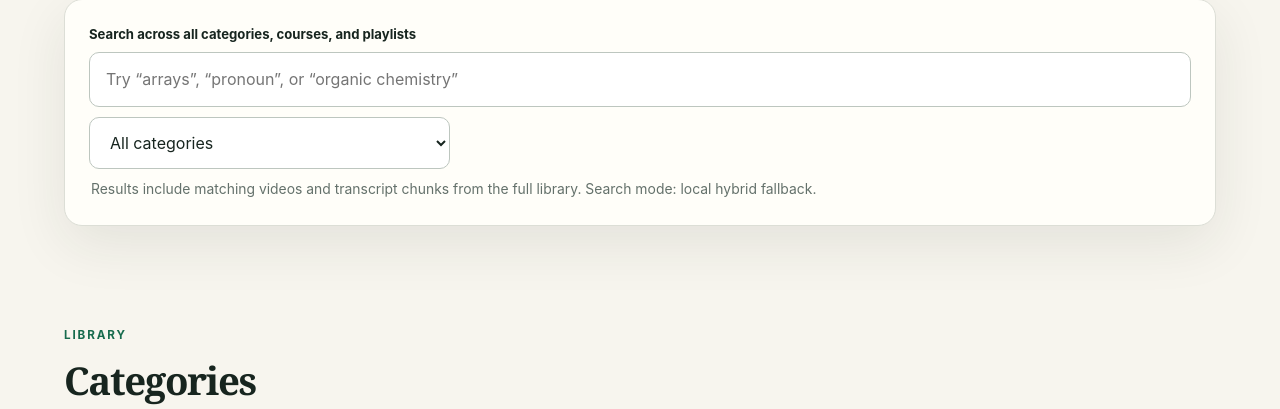
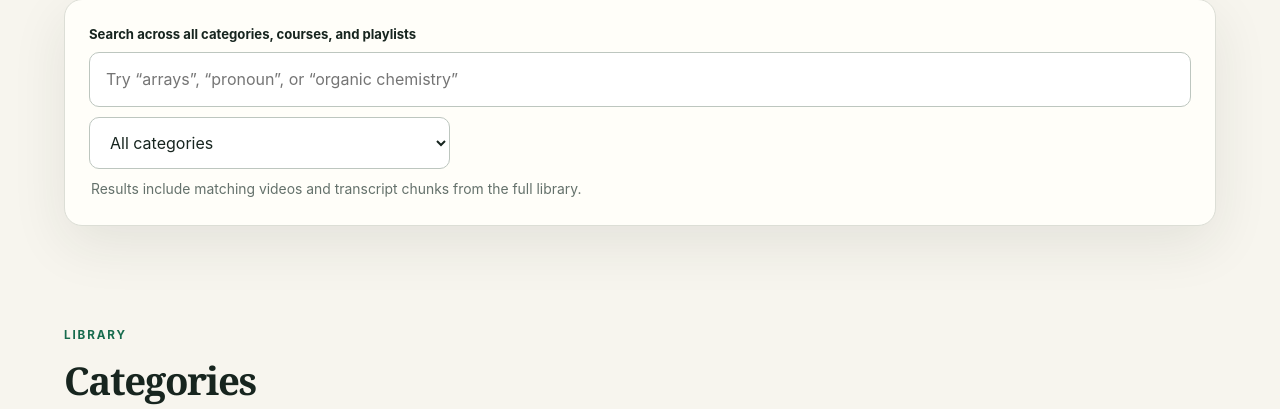
Before and after one commit to Sumitk-r/grammar, a FastAPI app: page / in a window 1280 px wide. Shown: the part 1319-1728 px from the top of the page. Run offline with FastAPI, Linux system fonts and the light colour scheme.

Commit message:
Fix home page deploy error

```diff
--- a/app/templates/home.html
+++ b/app/templates/home.html
@@ -44,7 +44,7 @@
       </select>
     </div>
     <div id="global-search-results" class="global-search-results" hidden></div>
-    <p class="form-message">Results include matching videos and transcript chunks from the full library. Search mode: {{ "pgvector hybrid" if search_status.pgvector_enabled else "local hybrid fallback" }}.</p>
+    <p class="form-message">Results include matching videos and transcript chunks from the full library.</p>
   </div>
 </section>
 
```
